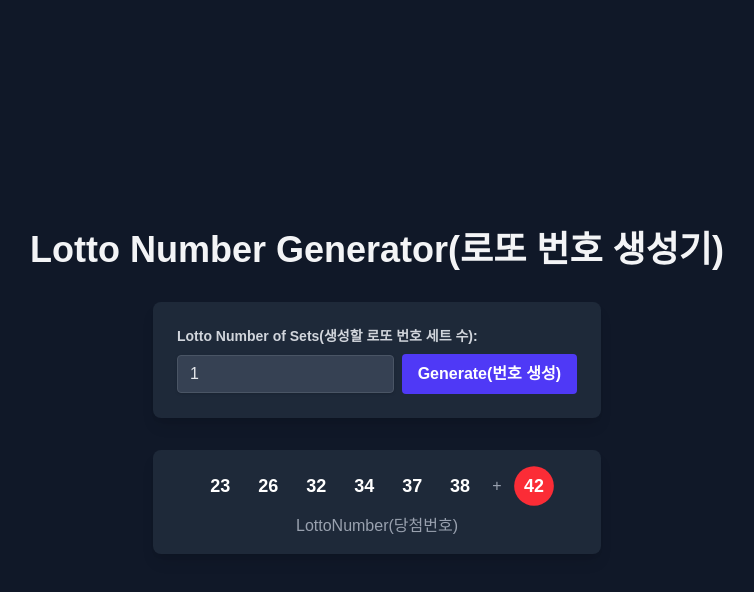
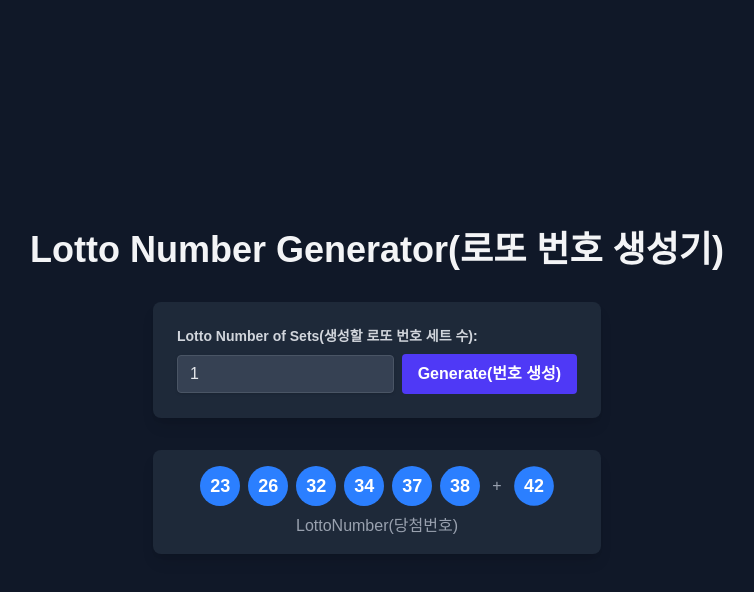
Before and after one commit to JangJaehoon/ReactNextJsLotto, a Next.js app: page / in a window 1280 px wide. Both pictures are taken after a click on the button "Generate(번호 생성)". Shown: the top 592 px of the page, without its empty margins (263-1017 px from the left). Built offline with nearby package versions, Linux system fonts and the light colour scheme.

Commit message:
로또 번호별 배경색 설정

```diff
--- a/app/page.tsx
+++ b/app/page.tsx
@@ -185,8 +185,8 @@ export default function Home() {
             max="10"
             value={count}
             onChange={(e) => setCount(parseInt(e.target.value))}
-            className="shadow appearance-none
-          border bg-gray-700 border-gray-600 rounded
+            className="shadow appearance-none border
+           bg-gray-700 border-gray-600 rounded
           w-full px-3 py-2 text-gray-200 leading-tight mr-2
           focus:outline-none "
           />
@@ -209,7 +209,7 @@ export default function Home() {
             initial={{ opacity: 0, scale: 0.5 }}
             animate={{ opacity: 1, scale: 1 }}
             transition={{ duration: 0.5 }}
-            className="bg-gray-800 rounded-lg p-4 sm:p-6 shadow-lg　mb-4 text-center"
+            className="bg-gray-800 rounded-lg p-4 sm:p-6 shadow-lg mb-4 text-center"
           >
             <div className="flex justify-center items-center mb-4 h-40">
               <motion.div
@@ -259,7 +259,8 @@ export default function Home() {
                           }}
                           className="w-10 h-10 rounded-full
                       flex items-center justify-center text-white
-                       font-bold text-lg bg-blue-500　 ${getBackgroundColor(num)}"
+                       font-bold text-lg bg-blue-500
+                        ${getBackgroundColor(num)}"
                         >
                           {num}
                         </motion.div>
@@ -280,7 +281,7 @@ export default function Home() {
                       className="w-10 h-10 rounded-full flex
                       items-center justify-center
                       text-white font-bold text-lg
-                       bg-red-500
+                       bg-blue-500
                        ${getBackgroundColor(numberSet[6])}
                        "
                     >
```
